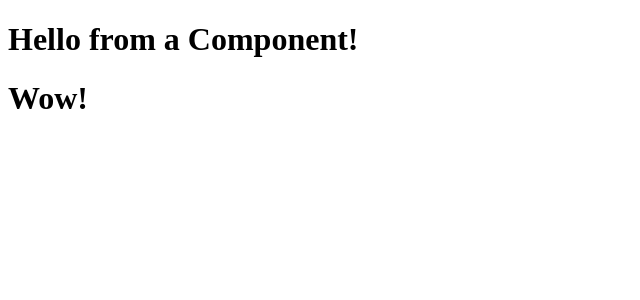
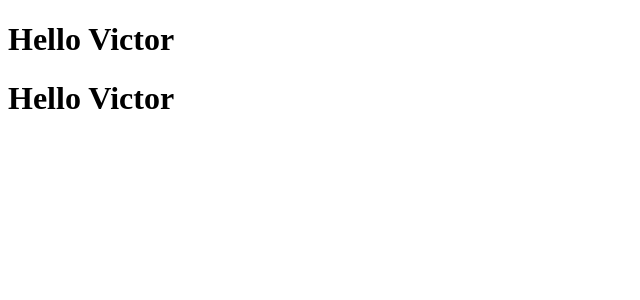
Before and after one commit to ebinivic/REACT, a React (Vite) app in the folder Reactwiz/: page / in a window 1280 px wide. Shown: the top 300 px of the page, without its empty margins (0-640 px from the left). Built offline with nearby package versions, Linux system fonts and the light colour scheme.

Commit message:
fourth commit

```diff
--- a/Reactwiz/src/App.jsx
+++ b/Reactwiz/src/App.jsx
@@ -2,8 +2,9 @@
 function App() {
 
   return <div className="App">
-      <Hello/>
-        </div>;
+      <Hello />
+      <Hello />
+    </div>;
 
 }
 
--- a/Reactwiz/src/components/Hello.jsx
+++ b/Reactwiz/src/components/Hello.jsx
@@ -2,7 +2,7 @@
 function Hello() {
     return (
 <div>
-    <h1>Hello from a Component!</h1> <h1>Wow!</h1>
+    <h1>Hello Victor</h1>
     </div>
     )
 };
```
